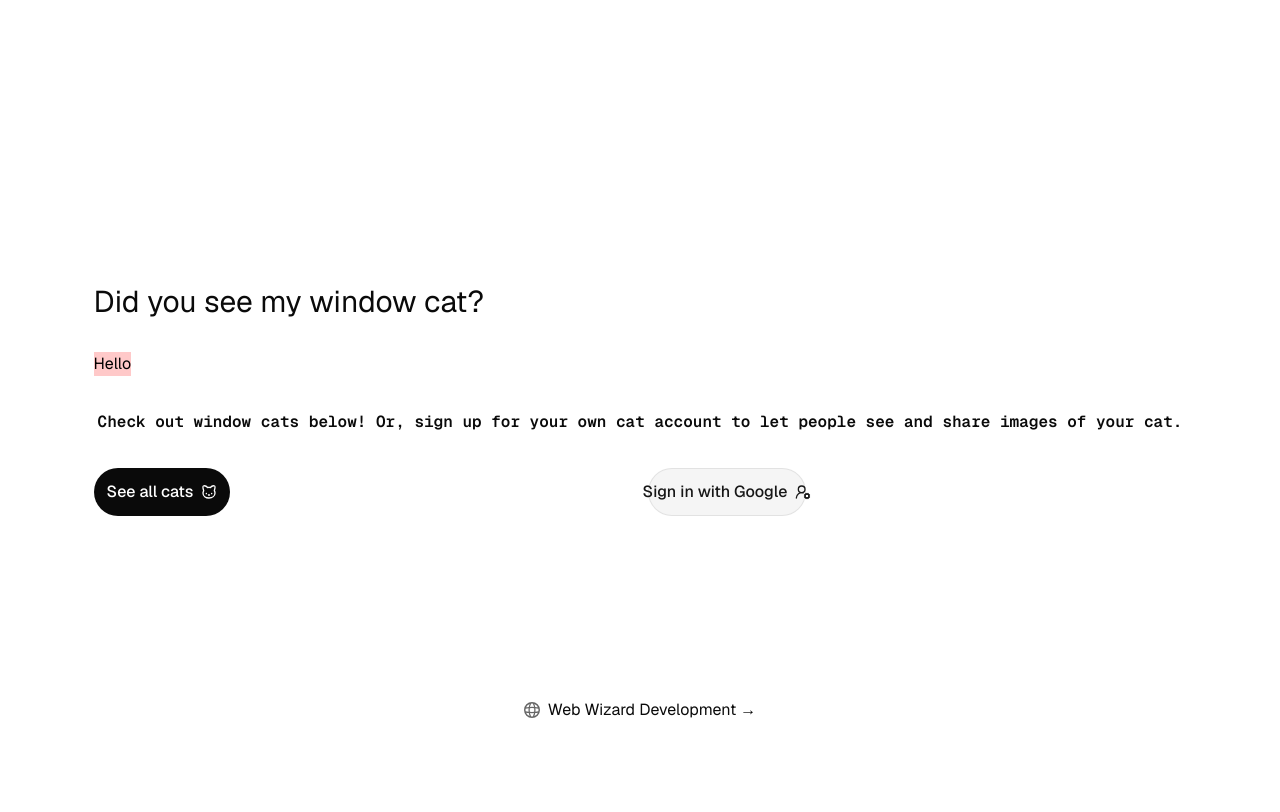
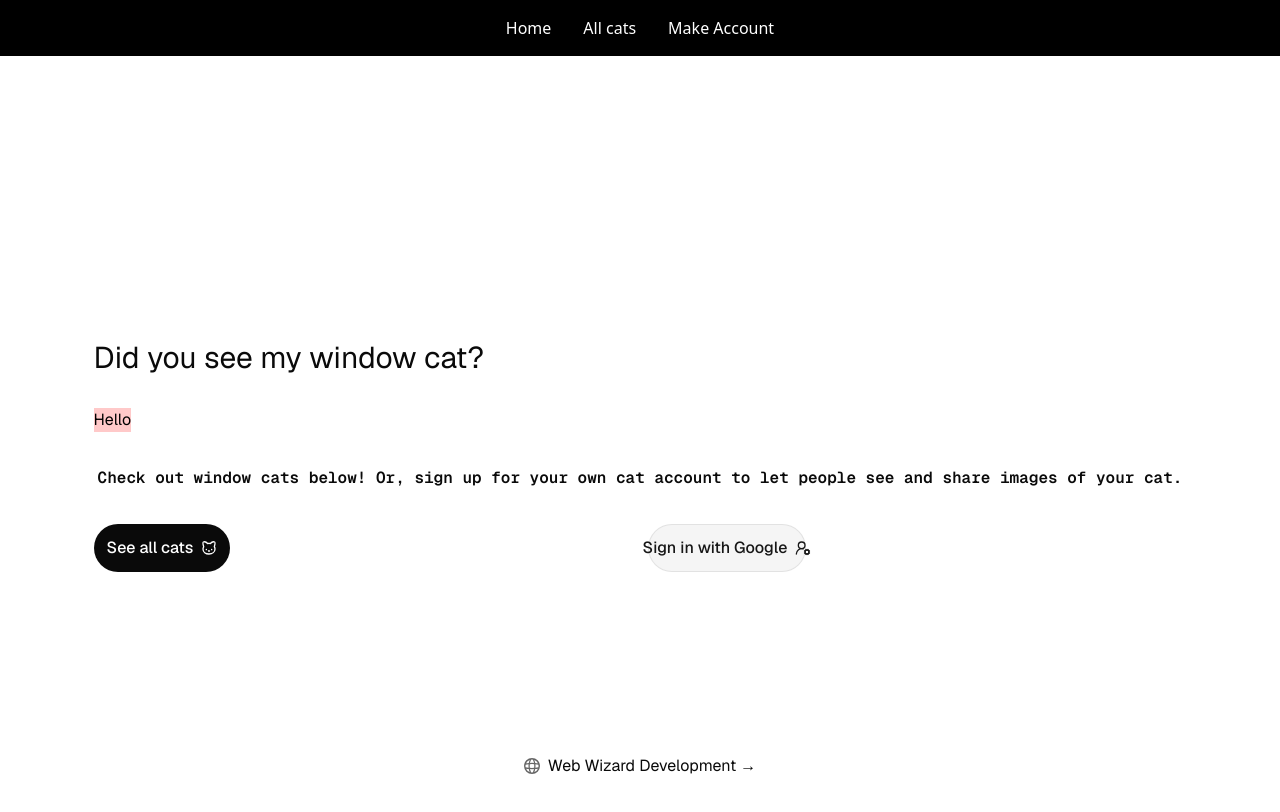
Before and after one commit to zackhanni/hello-window-pet, a Next.js app: page / in a window 1280 px wide. Shown: the top 812 px of the page. Built offline with nearby package versions, Linux system fonts and the light colour scheme; no server answers.

Commit message:
created navigation

```diff
--- a/app/layout.tsx
+++ b/app/layout.tsx
@@ -3,6 +3,7 @@ import { Geist, Geist_Mono } from "next/font/google";
 import "./globals.css";
 import { SessionProvider } from "next-auth/react";
 import { auth } from "@/auth";
+import Navigation from "@/components/Navigation";
 
 const geistSans = Geist({
   variable: "--font-geist-sans",
@@ -29,6 +30,7 @@ const RootLayout = async ({
   return (
     <html lang="en">
       <SessionProvider session={session}>
+        <Navigation session={session} />
         <body
           className={`${geistSans.variable} ${geistMono.variable} antialiased`}
         >
--- /dev/null
+++ b/components/Navigation.tsx
@@ -0,0 +1,28 @@
+import { Session } from "next-auth";
+import Link from "next/link";
+
+const Navigation = ({ session }: { session: Session }) => {
+  return (
+    <nav className="sticky top-0 bg-black text-white">
+      <ul className="flex items-center justify-center">
+        <li className={`p-4 hover:underline`}>
+          <Link href={"/"}>Home</Link>
+        </li>
+        <li className={`p-4 hover:underline`}>
+          <Link href={"/cats"}>All cats</Link>
+        </li>
+        {session?.user ? (
+          <li className={`p-4 hover:underline`}>
+            <Link href={"/account"}>My account</Link>
+          </li>
+        ) : (
+          <li className={`p-4 hover:underline`}>
+            <Link href={"/api/auth/signin"}>Make Account</Link>
+          </li>
+        )}
+      </ul>
+    </nav>
+  );
+};
+
+export default Navigation;
```
